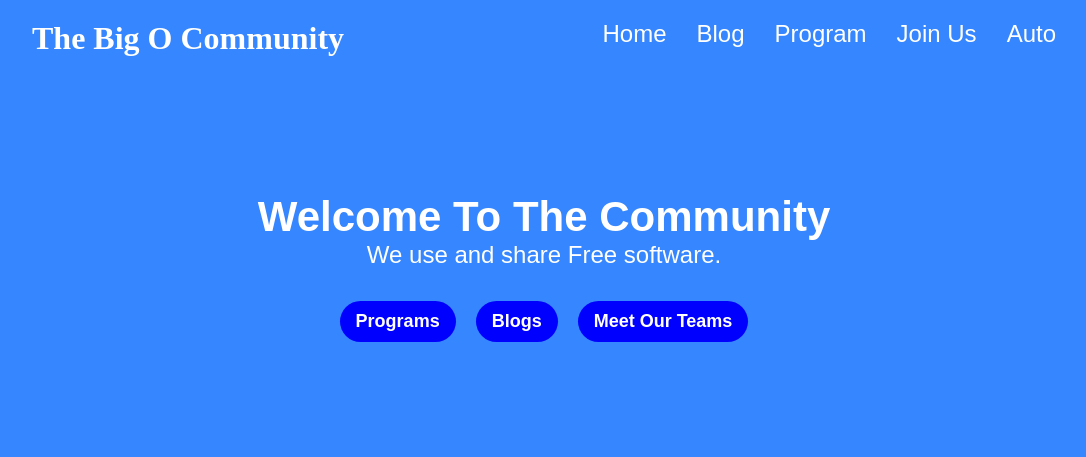
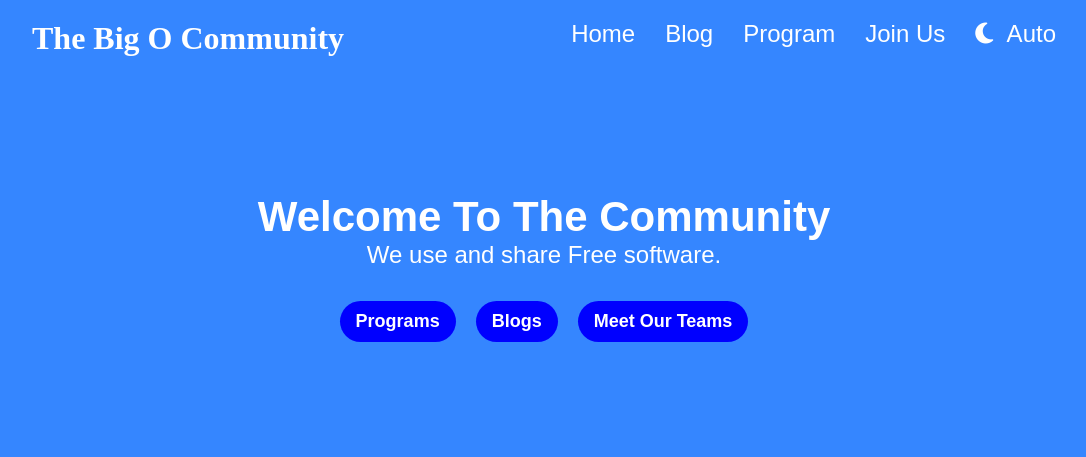
Before and after one commit to aayushjoshi2709/the_big_O_community, a Django app: page / in a window 1280 px wide. Shown: the top 457 px of the page, without its empty margins (96-1182 px from the left). Run offline with Django 4.2, Linux system fonts and the light colour scheme; data that the repository does not hold is empty.

Commit message:
added theme icons and color

```diff
--- a/community_web_application/static/community_web_application/css/index.css
+++ b/community_web_application/static/community_web_application/css/index.css
@@ -253,3 +253,7 @@
 .blog-card,.stats-cards .card,.programs-grid-card {
     box-shadow: var(--card-box-shadow);
 }
+
+.read-more{
+    color: var(--card-a-color);
+}
--- a/community_web_application/static/community_web_application/css/team_card.css
+++ b/community_web_application/static/community_web_application/css/team_card.css
@@ -54,7 +54,7 @@ h2{
     text-align: center;
 }
 .socials a,.socials a:active,.socials a:hover,.socials a:visited{
-    color: var(--a-color);
+    color: var(--card-a-color);
     text-decoration: none;
 }
 .socials a:hover{
--- a/community_web_application/templates/community_web_application/blog_card.html
+++ b/community_web_application/templates/community_web_application/blog_card.html
@@ -4,7 +4,7 @@
         <p>{{blog.estimated_time_to_read|truncatechars:100}} Minute Read</p>
         <p>{{blog.description}}</p>
     </div>
-    <a href="{%url 'blog_info' blog.slug%}">
+    <a class="read-more" href="{%url 'blog_info' blog.slug%}">
         Read More...
     </a>
     <div >
--- a/static/base.css
+++ b/static/base.css
@@ -6,7 +6,7 @@
   --input-color:dark;
   --select-bg-color:#fff;
   --select-color:black;
-  --a-color:blue;
+  --card-a-color:blue;
   --header-bg-color:#3586ff;
   --card-box-shadow:rgba(0, 0, 0, 0.35) 0px 5px 15px;
 }
@@ -18,7 +18,7 @@
   --input-color:white;
   --select-bg-color:#333;
   --select-color:white;
-  --a-color:red;
+  --card-a-color:red;
   --header-bg-color:#0c459a;
   --card-box-shadow:#898888 0px 2px 10px;
 }
--- a/static/js/base.js
+++ b/static/js/base.js
@@ -9,18 +9,22 @@ header_links_container.addEventListener('click',()=>{
   if(window.screen.width <= 1150)
     toggle_header_menu()
 })
-
+let theme = "Auto";
 const swith_theme = (e)=>{
-  element = document.getElementById("themechanger")
-  if(element.innerHTML ==="Auto"){
+  let element = document.getElementById("themechanger")
+  if(theme ==="Auto"){
+    console.log("here")
     set_theme("theme-light")
-    element.innerHTML = "Light"
-  }else if(element.innerHTML === "Light"){
+    element.innerHTML = `<i class="fa-solid fa-sun"></i>`
+    theme = "Light"
+  }else if(theme === "Light"){
     set_theme("theme-dark")
-    element.innerHTML = "Dark"
+    element.innerHTML = `<i class="fa-solid fa-moon"></i>`
+    theme= "Dark";
   }else{
     detect_and_set_theme()
-    element.innerHTML = "Auto"
+    element.innerHTML = `<i class="fa-solid fa-moon"></i> &nbsp;Auto`
+    theme="Auto"
   }
 }
 
--- a/templates/base.html
+++ b/templates/base.html
@@ -26,7 +26,7 @@
             {%else%}
               <li><a href="{%url 'join_us'%}">Join Us</a></li>
             {% endif %}
-            <li><a id="themechanger" onclick="swith_theme()">Auto</a></li>
+            <li><a id="themechanger" onclick="swith_theme()"><i class="fa-solid fa-moon"></i> &nbsp;Auto</a></li>
           </ul>
         </div>
       </div>
```
